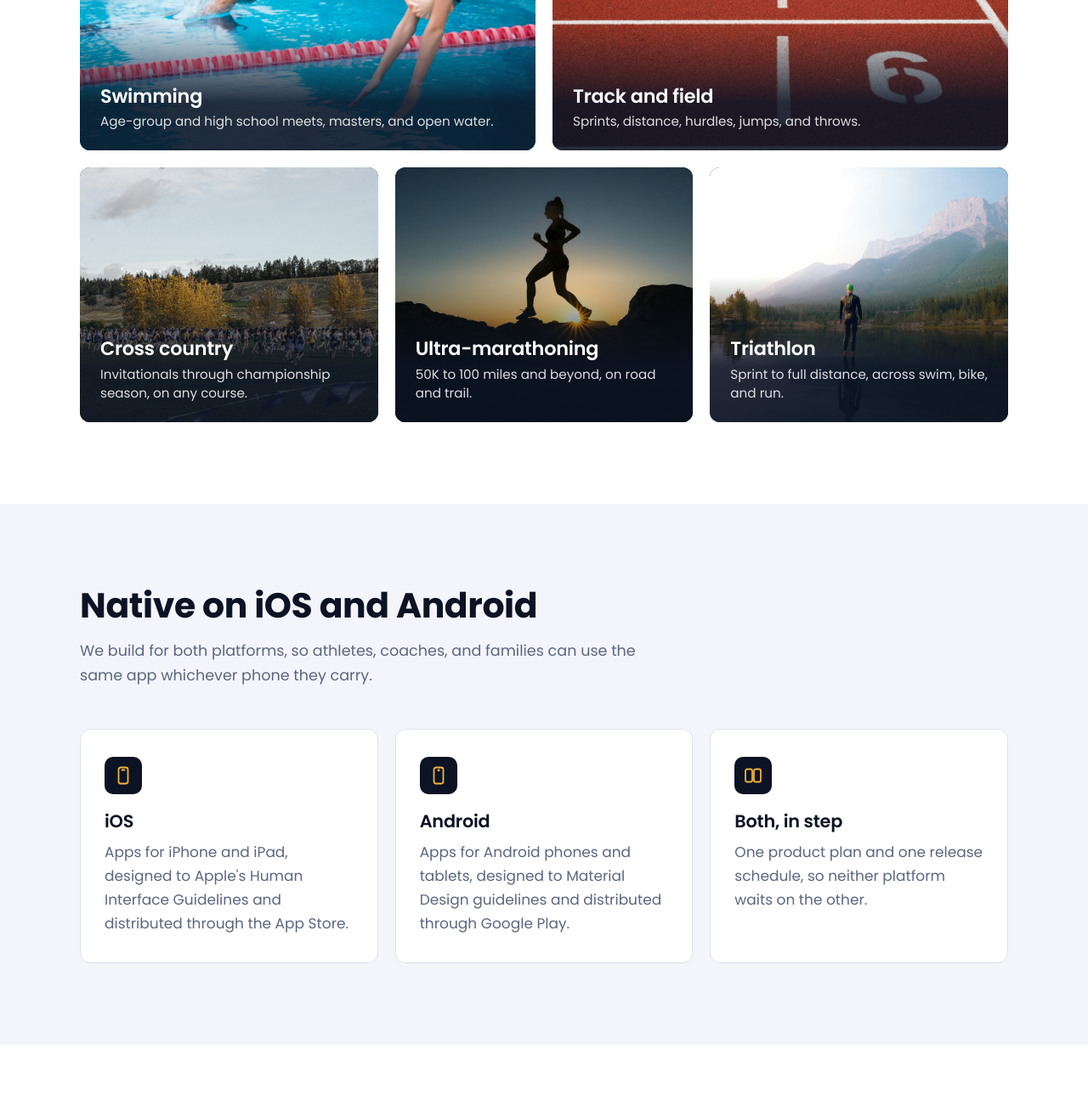
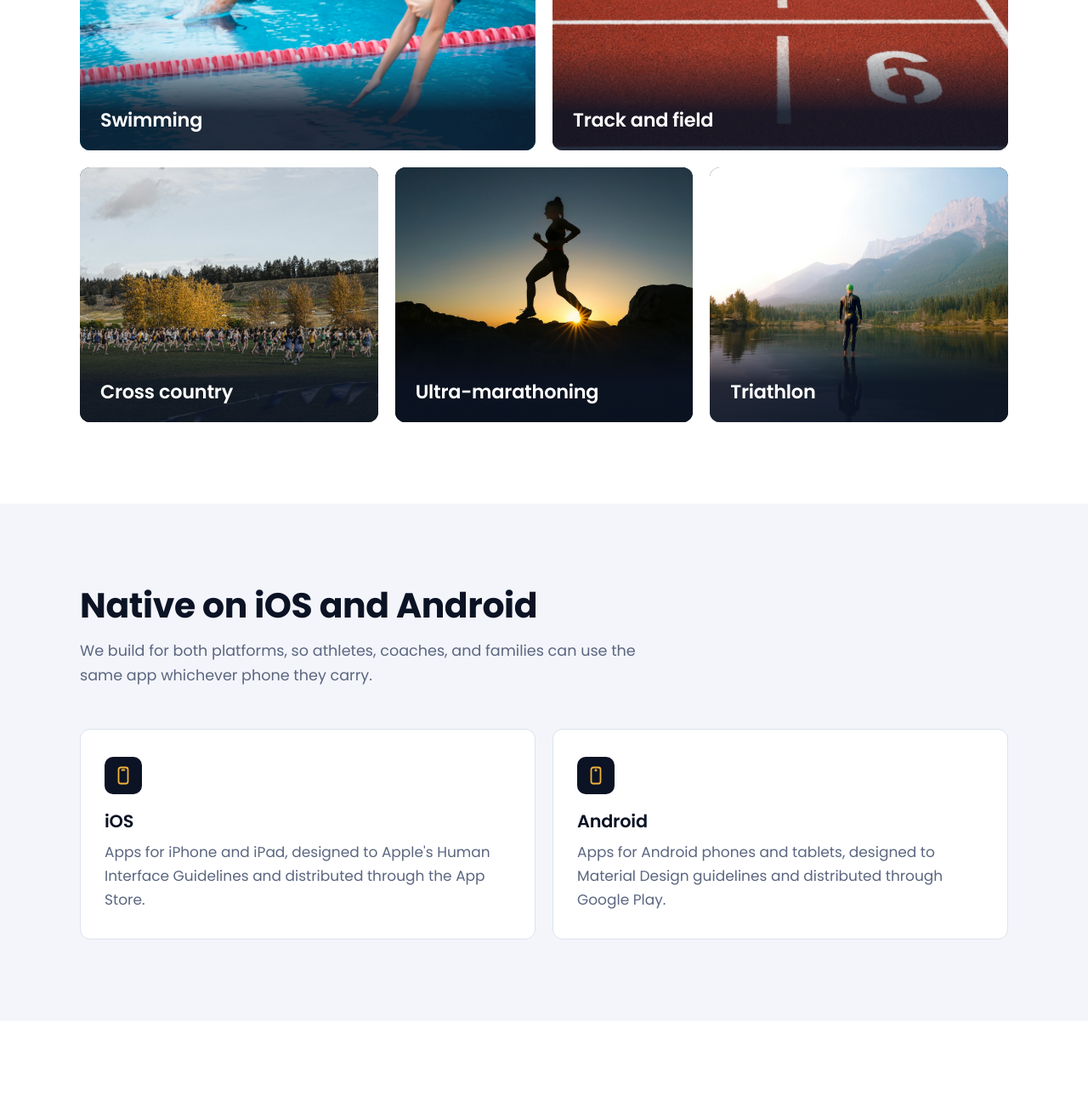
Before and after one commit to brendankmurphy/stargazer-tech-solutions, a plain HTML site: page index.html in a window 1280 px wide. Shown: the part 1220-2515 px from the top of the page at 85% size. Drawn offline with Linux system fonts and the light colour scheme.

Commit message:
Remove sport card subtext and 'Both, in step' platform card
Co-Authored-By: Claude Sonnet 5.5 <noreply@anthropic.com>

```diff
--- a/index.html
+++ b/index.html
@@ -63,35 +63,30 @@
           <img src="images/swimming.jpg" alt="Swimmers diving off the starting blocks at the start of a race" width="1200" height="800">
           <div class="sport-card-body">
             <h3>Swimming</h3>
-            <p>Age-group and high school meets, masters, and open water.</p>
           </div>
         </li>
         <li class="sport-card sport-card-wide">
           <img src="images/track-and-field.jpg" alt="Numbered lanes on a red running track" width="1200" height="788" loading="lazy">
           <div class="sport-card-body">
             <h3>Track and field</h3>
-            <p>Sprints, distance, hurdles, jumps, and throws.</p>
           </div>
         </li>
         <li class="sport-card">
           <img src="images/cross-country.jpg" alt="A large field of cross country runners crossing a grass course" width="1200" height="800" loading="lazy">
           <div class="sport-card-body">
             <h3>Cross country</h3>
-            <p>Invitationals through championship season, on any course.</p>
           </div>
         </li>
         <li class="sport-card">
           <img src="images/ultra-marathon.jpg" alt="Silhouette of a runner on a rocky trail at sunrise" width="1200" height="787" loading="lazy">
           <div class="sport-card-body">
             <h3>Ultra-marathoning</h3>
-            <p>50K to 100 miles and beyond, on road and trail.</p>
           </div>
         </li>
         <li class="sport-card">
           <img src="images/triathlon.jpg" alt="An athlete in a wetsuit standing at the edge of a mountain lake" width="1200" height="900" loading="lazy">
           <div class="sport-card-body">
             <h3>Triathlon</h3>
-            <p>Sprint to full distance, across swim, bike, and run.</p>
           </div>
         </li>
       </ul>
@@ -114,11 +109,6 @@
           <svg class="platform-icon" viewBox="0 0 24 24" aria-hidden="true" focusable="false"><rect x="6.500" y="2.500" width="11" height="19" rx="2.500"/><circle cx="12" cy="5.800" r="0.600"/></svg>
           <h3>Android</h3>
           <p>Apps for Android phones and tablets, designed to Material Design guidelines and distributed through Google Play.</p>
-        </div>
-        <div class="platform-card">
-          <svg class="platform-icon" viewBox="0 0 24 24" aria-hidden="true" focusable="false"><rect x="3" y="4.500" width="8" height="15" rx="2"/><rect x="13" y="4.500" width="8" height="15" rx="2"/></svg>
-          <h3>Both, in step</h3>
-          <p>One product plan and one release schedule, so neither platform waits on the other.</p>
         </div>
       </div>
     </div>
--- a/style.css
+++ b/style.css
@@ -363,7 +363,7 @@ a {
 
 .platform-grid {
   display: grid;
-  grid-template-columns: repeat(3, 1fr);
+  grid-template-columns: repeat(2, 1fr);
   gap: 20px;
 }
 
```
